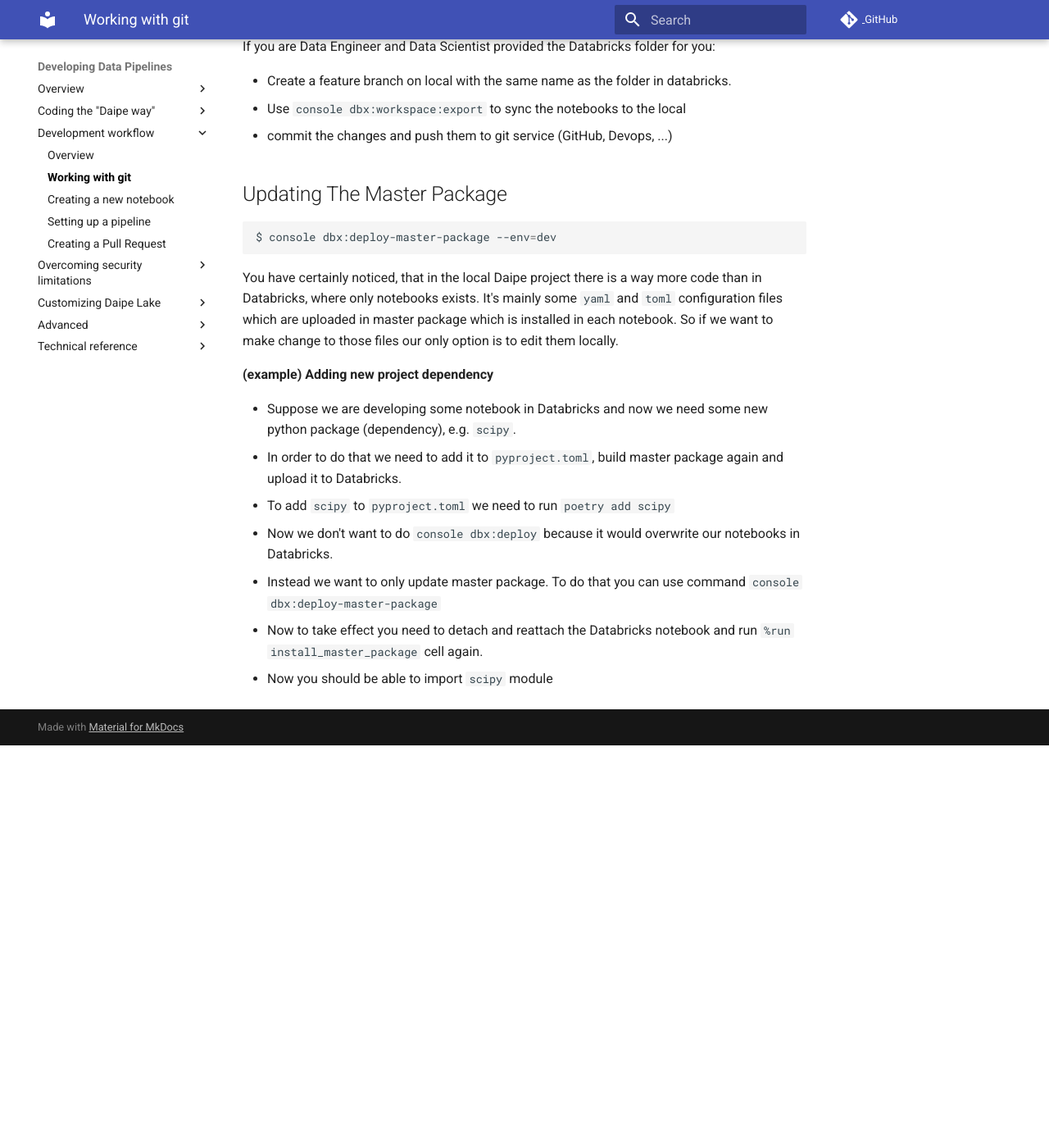
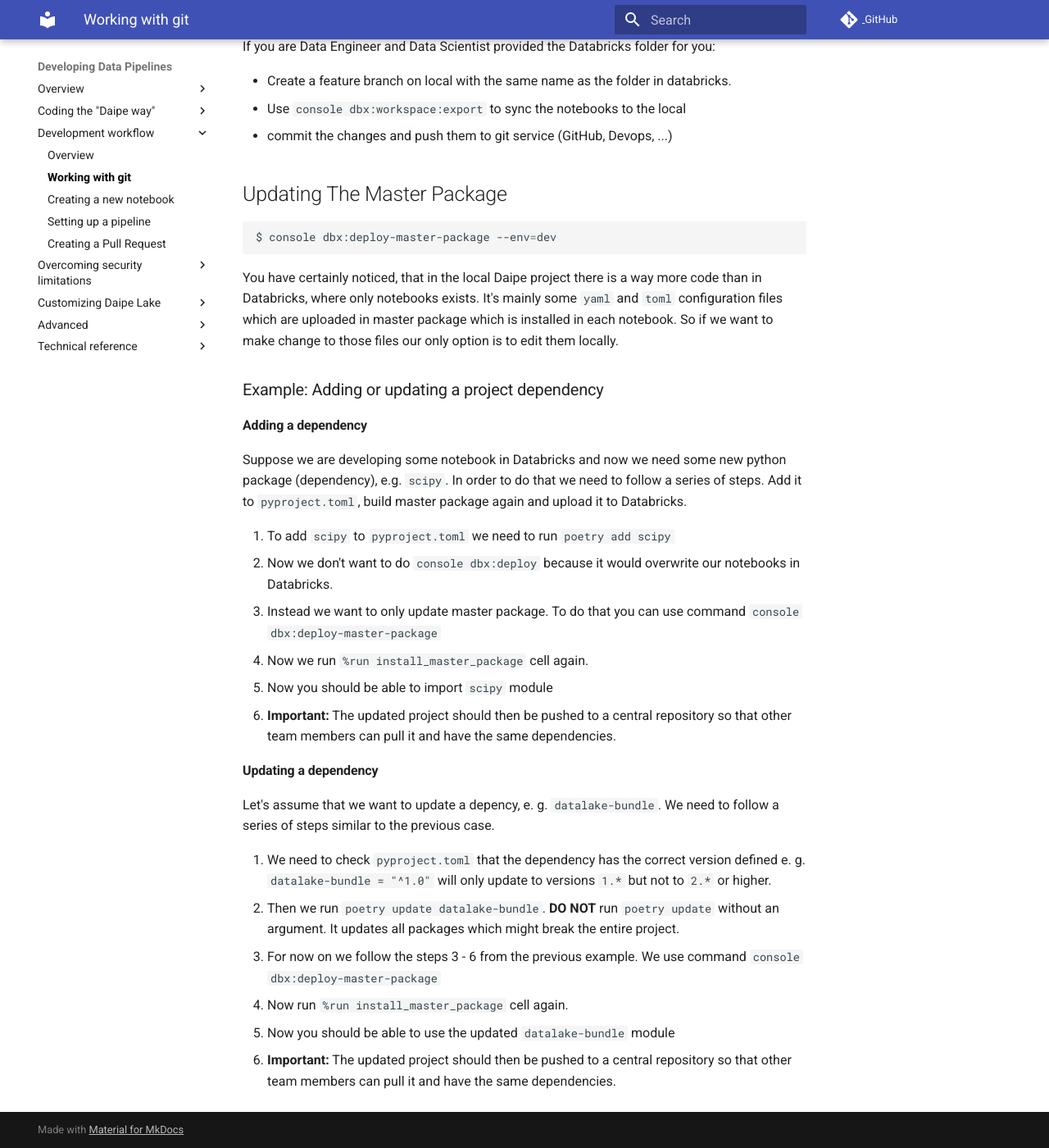
Before and after one commit to daipe-ai/platform-docs, an MkDocs documentation site: the page built from docs/working-with-git.md, in a window 1280 px wide and 1400 px high, scrolled down 1551 px. Shown: the whole window at 82% size. Built offline with MkDocs 1.6.1 and Material for MkDocs 9.7.7, drawn with Linux system fonts in a browser that asks for light colours; comment, search, counter and statistics services are not loaded; before the commit the page ends 2460 px from its top, so only the background shows below that.

Commit message:
Add updating a dependency

```diff
--- a/docs/working-with-git.md
+++ b/docs/working-with-git.md
@@ -63,12 +63,28 @@ $ console dbx:deploy-master-package --env=dev
 
 You have certainly noticed, that in the local Daipe project there is a way more code than in Databricks, where only notebooks exists. It's mainly some `yaml` and `toml` configuration files which are uploaded in master package which is installed in each notebook. So if we want to make change to those files our only option is to edit them locally.
 
-**(example) Adding new project dependency**
+### Example: Adding or updating a project dependency
 
-- Suppose we are developing some notebook in Databricks and now we need some new python package (dependency), e.g. `scipy`.
-- In order to do that we need to add it to `pyproject.toml`, build master package again and upload it to Databricks.
-- To add `scipy` to `pyproject.toml` we need to run `poetry add scipy`
-- Now we don't want to do `console dbx:deploy` because it would overwrite our notebooks in Databricks.
-- Instead we want to only update master package. To do that you can use command `console dbx:deploy-master-package`
-- Now to take effect you need to detach and reattach the Databricks notebook and run `%run install_master_package` cell again.
-- Now you should be able to import `scipy` module
+#### Adding a dependency
+
+Suppose we are developing some notebook in Databricks and now we need some new python package (dependency), e.g. `scipy`.
+In order to do that we need to follow a series of steps.
+Add it to `pyproject.toml`, build master package again and upload it to Databricks.
+
+1. To add `scipy` to `pyproject.toml` we need to run `poetry add scipy`
+1. Now we don't want to do `console dbx:deploy` because it would overwrite our notebooks in Databricks.
+1. Instead we want to only update master package. To do that you can use command `console dbx:deploy-master-package`
+1. Now we run `%run install_master_package` cell again.
+1. Now you should be able to import `scipy` module
+1. __Important:__ The updated project should then be pushed to a central repository so that other team members can pull it and have the same dependencies.
+
+#### Updating a dependency
+
+Let's assume that we want to update a depency, e. g. `datalake-bundle`. We need to follow a series of steps similar to the previous case.
+
+1. We need to check `pyproject.toml` that the dependency has the correct version defined e. g. `datalake-bundle = "^1.0"` will only update to versions `1.*` but not to `2.*` or higher.
+1. Then we run `poetry update datalake-bundle`. __DO NOT__ run `poetry update` without an argument. It updates all packages which might break the entire project.
+1. For now on we follow the steps 3 - 6 from the previous example. We use command `console dbx:deploy-master-package`
+1. Now run `%run install_master_package` cell again.
+1. Now you should be able to use the updated `datalake-bundle` module
+1. __Important:__ The updated project should then be pushed to a central repository so that other team members can pull it and have the same dependencies.
```
